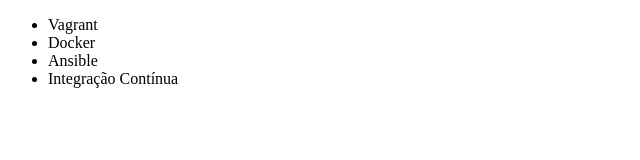
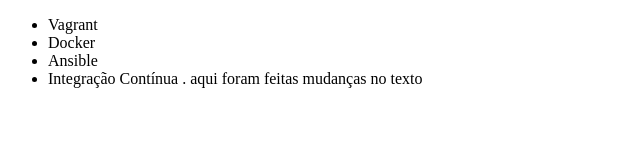
Before and after one commit to 21souza/alura-git, a plain HTML site: page index.html in a window 1280 px wide. Shown: the whole page, without its empty margins (0-640 px from the left). Drawn offline with Linux system fonts and the light colour scheme.

Commit message:
mudanças na linha de nomes do curso

```diff
--- a/index.html
+++ b/index.html
@@ -9,7 +9,7 @@
         <li>Vagrant</li>
         <li>Docker</li>
         <li>Ansible</li>
-        <li>Integração Contínua</li>
+        <li>Integração Contínua . aqui foram feitas mudanças no texto</li>
     </ul>
 </body>
 </html>
```
